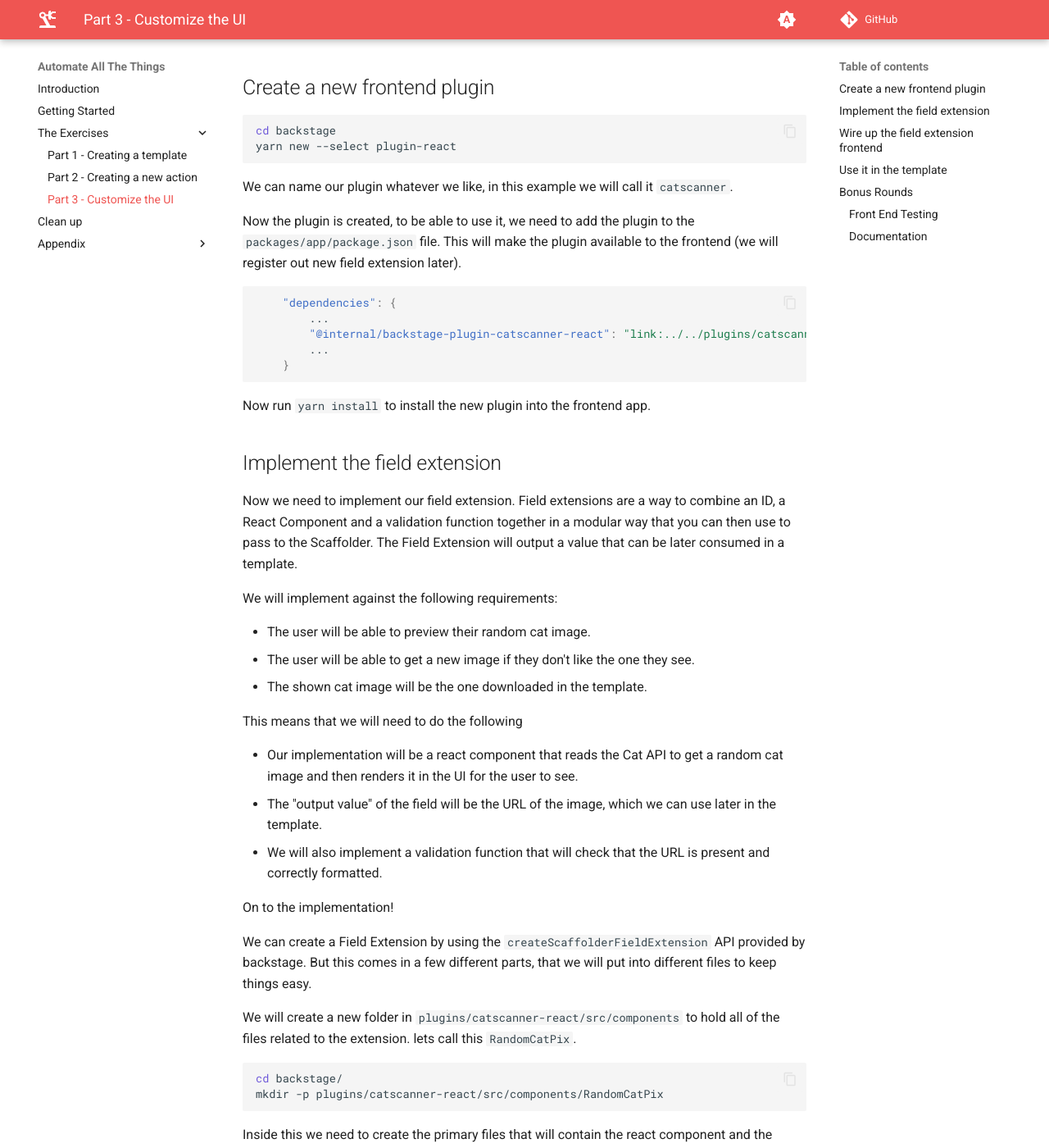
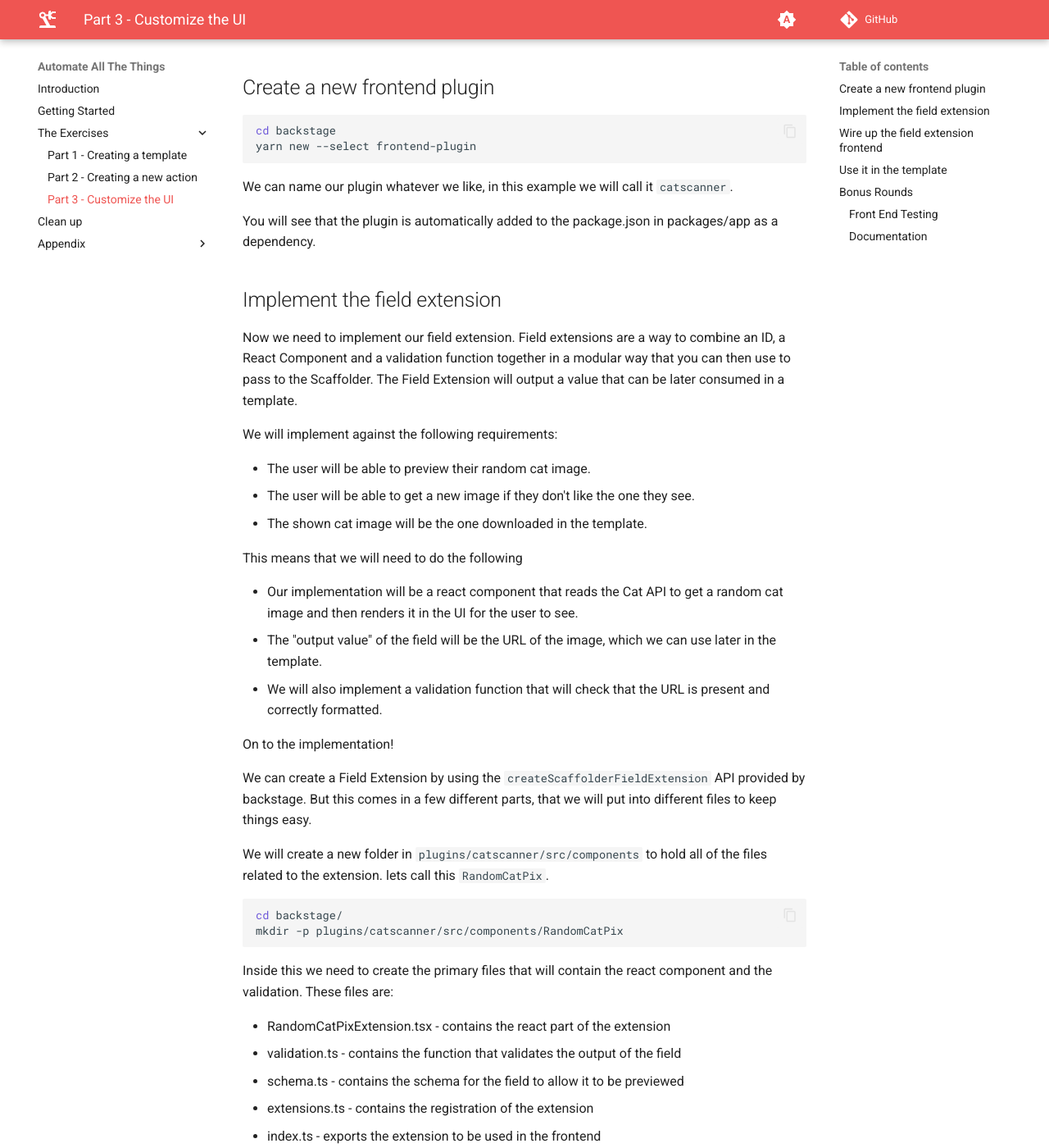
Before and after one commit to philips-labs/automation-workshop, an MkDocs documentation site: the page built from docs/part-3.md, in a window 1280 px wide and 1400 px high, scrolled down 425 px. Shown: the whole window at 82% size. Built offline with MkDocs 1.6.1 and Material for MkDocs 9.7.7, drawn with Linux system fonts in a browser that asks for light colours; comment, search, counter and statistics services are not loaded; some of the changed text lies outside the part shown.

Commit message:
fixing documentation for part 3

````diff
--- a/docs/part-3.md
+++ b/docs/part-3.md
@@ -16,25 +16,13 @@ allow us to create a new field type that can be used in the template.
 
 ```bash
 cd backstage
-yarn new --select plugin-react
+yarn new --select frontend-plugin
 ```
 
 We can name our plugin whatever we like, in this example we will call it
 `catscanner`.
 
-Now the plugin is created, to be able to use it, we need to add the plugin to
-the `packages/app/package.json` file. This will make the plugin available to the
-frontend (we will register out new field extension later).
-
-```json
-    "dependencies": {
-        ...
-        "@internal/backstage-plugin-catscanner-react": "link:../../plugins/catscanner-react",
-        ...
-    }
-```
-
-Now run `yarn install` to install the new plugin into the frontend app.
+You will see that the plugin is automatically added to the package.json in packages/app as a dependency.
 
 ## Implement the field extension
 
@@ -64,12 +52,12 @@ We can create a Field Extension by using the `createScaffolderFieldExtension`
 API provided by backstage. But this comes in a few different parts, that we will
 put into different files to keep things easy.
 
-We will create a new folder in `plugins/catscanner-react/src/components` to hold
+We will create a new folder in `plugins/catscanner/src/components` to hold
 all of the files related to the extension. lets call this `RandomCatPix`.
 
 ```bash
 cd backstage/
-mkdir -p plugins/catscanner-react/src/components/RandomCatPix
+mkdir -p plugins/catscanner/src/components/RandomCatPix
 ```
 
 Inside this we need to create the primary files that will contain the react
@@ -85,7 +73,7 @@ We can create all these files by running the following commands:
 
 ```bash
 # go to the root of the react plugin
-cd backstage/plugins/catscanner-react
+cd backstage/plugins/catscanner
 touch src/components/RandomCatPix/RandomCatPixExtension.tsx \
   src/components/RandomCatPix/validation.ts \
   src/components/RandomCatPix/schema.ts \
@@ -251,7 +239,7 @@ so that the scaffolder is aware of it.
 
 ```tsx
 import { ScaffolderFieldExtensions } from "@backstage/plugin-scaffolder-react";
-import { RandomCatPixFieldExtension } from "@internal/backstage-plugin-catscanner-react";
+import { RandomCatPixFieldExtension } from "@internal/plugin-catscanner";
 
 const routes = (
   <FlatRoutes>
````
Also changed, not shown: other parts of docs/part-3.md (+4 -4 lines).
